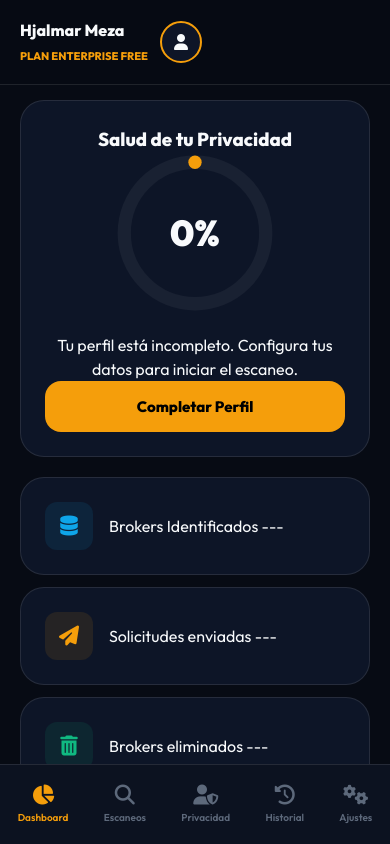
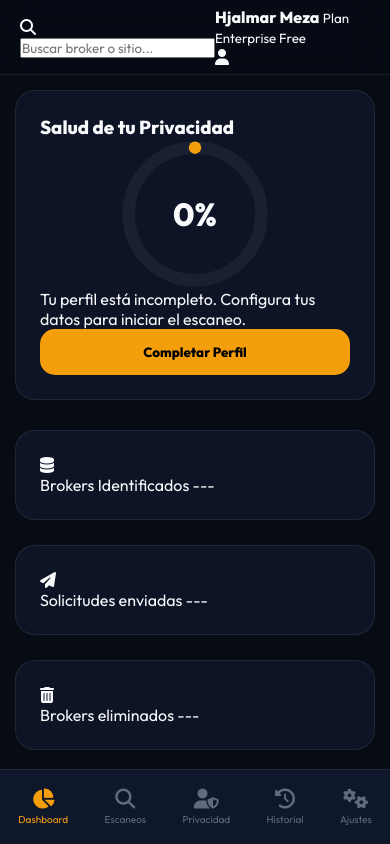
Before and after one commit to hjalmarmeza/vigilante-privacidad, a plain HTML site: page index.html in a window 390 px wide. Both pictures are taken after a click on the link "Dashboard". Shown: the top 844 px of the page. Drawn offline with Linux system fonts and the light colour scheme; no server answers.

Commit message:
Fix: Hardened navigation engine and robust status handling for robot

```diff
--- a/script.js
+++ b/script.js
@@ -1,115 +1,122 @@
 document.addEventListener('DOMContentLoaded', () => {
-    // --- 1. CORE NAVIGATION ---
-    const navItems = document.querySelectorAll('.nav-item, .nav-item-mobile');
+    console.log('--- VIGILANTE OS: SYSTEM START ---');
+
+    // 1. SELECTORES DE NAVEGACIÓN
+    const navButtons = document.querySelectorAll('.nav-item, .nav-item-mobile');
     const sections = document.querySelectorAll('.view-section');
-    const configModal = document.getElementById('configModal');
+    const modal = document.getElementById('configModal');
 
-    function switchView(viewId) {
+    // 2. MOTOR DE NAVEGACIÓN (DEFINITIVO)
+    function navigate(viewId) {
+        console.log('Navegando a:', viewId);
+
+        // Caso Ajustes (Abrir Modal)
         if (viewId === 'configuracion' || viewId === 'ajustes') {
-            configModal.classList.add('active');
+            if (modal) modal.classList.add('active');
             return;
         }
 
-        navItems.forEach(item => {
-            const vid = item.getAttribute('data-view');
-            item.classList.toggle('active', vid === viewId);
+        // Toggles de Botones y Secciones
+        navButtons.forEach(btn => {
+            const btnView = btn.getAttribute('data-view');
+            btn.classList.toggle('active', btnView === viewId);
         });
 
         sections.forEach(sec => {
-            const isMatch = sec.id === `${viewId}-view`;
-            sec.classList.toggle('active', isMatch);
+            // Buscamos la sección por ID (asegurando que coincida con el data-view)
+            const sectionTarget = `${viewId}-view`;
+            if (sec.id === sectionTarget) {
+                sec.classList.add('active');
+                sec.style.display = 'block'; // Fuerza visibilidad
+            } else {
+                sec.classList.remove('active');
+                sec.style.display = 'none'; // Fuerza ocultamiento
+            }
         });
 
-        configModal.classList.remove('active');
+        // Cerrar modal si se navega a otra sección
+        if (modal) modal.classList.remove('active');
     }
 
-    navItems.forEach(item => {
-        item.addEventListener('click', (e) => {
+    // Vincular Eventos de Navegación
+    navButtons.forEach(btn => {
+        btn.addEventListener('click', (e) => {
             e.preventDefault();
-            const view = item.getAttribute('data-view');
-            switchView(view);
+            const target = btn.getAttribute('data-view');
+            navigate(target);
         });
     });
 
-    // --- 2. MODAL CONTROLS ---
+    // 3. CONTROL DE MODAL
     const openConfigBtn = document.getElementById('openConfig');
     const closeModalBtn = document.querySelector('.close-modal');
 
-    if (openConfigBtn) openConfigBtn.onclick = () => configModal.classList.add('active');
-    if (closeModalBtn) closeModalBtn.onclick = () => configModal.classList.remove('active');
+    if (openConfigBtn) openConfigBtn.onclick = () => modal.classList.add('active');
+    if (closeModalBtn) closeModalBtn.onclick = () => modal.classList.remove('active');
+    window.onclick = (e) => { if (e.target === modal) modal.classList.remove('active'); };
 
-    window.onclick = (e) => {
-        if (e.target === configModal) configModal.classList.remove('active');
-    };
-
-    // --- 3. AÑADIR EMAIL (REPARADO Y AUDITADO) ---
+    // 4. FUNCIONALIDAD: AÑADIR EMAILS (PERFIL)
     const addEmailBtn = document.getElementById('addEmailBtn');
     const emailInput = document.getElementById('emailInput');
     const emailList = document.getElementById('emailList');
-    let userEmails = [];
+    let emailsArray = [];
 
     if (addEmailBtn) {
         addEmailBtn.addEventListener('click', (e) => {
             e.preventDefault();
-            const email = emailInput.value.trim();
-            if (email && email.includes('@')) {
-                if (!userEmails.includes(email)) {
-                    userEmails.push(email);
-                    renderEmails();
+            const val = emailInput.value.trim();
+            if (val && val.includes('@')) {
+                if (!emailsArray.includes(val)) {
+                    emailsArray.push(val);
+                    renderChips();
                     emailInput.value = '';
                 }
-            } else {
-                alert('Ingrese un email válido');
             }
         });
     }
 
-    function renderEmails() {
+    function renderChips() {
         emailList.innerHTML = '';
-        userEmails.forEach((email, idx) => {
+        emailsArray.forEach((em, i) => {
             const chip = document.createElement('div');
-            chip.style = 'background: rgba(245, 158, 11, 0.1); color: #f59e0b; padding: 6px 12px; border-radius: 8px; margin: 4px; display: inline-flex; align-items: center; gap: 8px; border: 1px solid rgba(245, 158, 11, 0.2); font-size: 13px;';
-            chip.innerHTML = `<span>${email}</span><i class="fas fa-times" style="cursor:pointer" onclick="window.delEmail(${idx})"></i>`;
+            chip.style = 'background:rgba(245,158,11,0.1);color:#f59e0b;padding:5px 10px;border-radius:8px;margin:4px;display:inline-flex;align-items:center;gap:8px;border:1px solid rgba(245,158,11,0.2);font-size:12px;';
+            chip.innerHTML = `<span>${em}</span><i class="fas fa-times" style="cursor:pointer" onclick="window.delEm(${i})"></i>`;
             emailList.appendChild(chip);
         });
     }
 
-    window.delEmail = (idx) => {
-        userEmails.splice(idx, 1);
-        renderEmails();
-    };
+    window.delEm = (i) => { emailsArray.splice(i, 1); renderChips(); };
 
-    // --- 4. DATA INTEGRATION (FIRESTORE) ---
+    // 5. DATA SYNC (FIRESTORE)
     const db = window.firebaseDb;
     const tools = window.firestoreTools;
 
     if (db && tools) {
-        tools.onSnapshot(tools.collection(db, "brokers"), (snapshot) => {
-            const data = snapshot.docs.map(d => ({id: d.id, ...d.data()}));
-            updateDashboard(data);
+        tools.onSnapshot(tools.collection(db, "brokers"), (snap) => {
+            const brokers = snap.docs.map(d => ({id:d.id, ...d.data()}));
+            updateUI(brokers);
         });
     }
 
-    function updateDashboard(brokers) {
+    function updateUI(brokers) {
         // Stats
         const total = brokers.length;
         const sent = brokers.filter(b => ['enviado', 'en_proceso'].includes((b.status || '').toLowerCase())).length;
         const deleted = brokers.filter(b => (b.status || '').toLowerCase() === 'eliminado').length;
 
-        // Inyectar con seguridad
-        const setVal = (sel, val) => { const el = document.querySelector(sel); if(el) el.textContent = val; };
-        setVal('.mini-stats:nth-child(1) .mini-value', total);
-        setVal('.mini-stats:nth-child(2) .mini-value', sent);
-        setVal('.mini-stats:nth-child(3) .mini-value', deleted);
+        const updateText = (s, v) => { const el = document.querySelector(s); if(el) el.textContent = v; };
+        updateText('.mini-stats:nth-child(1) .mini-value', total);
+        updateText('.mini-stats:nth-child(2) .mini-value', sent);
+        updateText('.mini-stats:nth-child(3) .mini-value', deleted);
 
-        // Circular Score
+        // Circle
         const score = total > 0 ? Math.round((deleted / total) * 100) : 0;
-        const circle = document.querySelector('.circle');
+        const circ = document.querySelector('.circle');
         const pct = document.querySelector('.percentage');
-        if (circle) circle.style.strokeDasharray = `${score}, 100`;
+        if (circ) circ.style.strokeDasharray = `${score}, 100`;
         if (pct) pct.textContent = `${score}%`;
 
-        // Render Table
+        // Table
         const tbody = document.querySelector('.broker-table tbody');
         if (tbody) {
             tbody.innerHTML = '';
@@ -117,11 +124,11 @@ document.addEventListener('DOMContentLoaded', () => {
                 const status = (b.status || 'pendiente').toLowerCase();
                 const tr = document.createElement('tr');
                 tr.innerHTML = `
-                    <td><strong style="color:#fff">${b.name}</strong></td>
-                    <td><span class="badge ${b.risk === 'Alto' || b.risk === 'Extremadamente Alto' ? 'high' : 'medium'}">${b.risk}</span></td>
+                    <td><strong>${b.name}</strong></td>
+                    <td><span class="badge ${status === 'enviado' ? 'medium' : 'high'}">${b.risk || 'Alto'}</span></td>
                     <td>${new Date().toLocaleDateString()}</td>
                     <td><span class="status-${status}">${status.toUpperCase()}</span></td>
-                    <td><button class="btn-icon" onclick="window.action('${b.name}')"><i class="fas fa-paper-plane"></i></button></td>
+                    <td><button class="btn-icon" onclick="window.requestAction('${b.name}')"><i class="fas fa-paper-plane"></i></button></td>
                 `;
                 tbody.appendChild(tr);
             });
@@ -129,4 +136,4 @@ document.addEventListener('DOMContentLoaded', () => {
     }
 });
 
-window.action = (name) => alert('Solicitud enviada a ' + name);
+window.requestAction = (name) => alert('Solicitud enviada para ' + name);
--- a/style.css
+++ b/style.css
@@ -1,146 +1,84 @@
-/*
-   VIGILANTE PRIVACIDAD - CORE DESIGN SYSTEM (MOBILE FIRST)
-   =========================================================
-*/
-
 :root {
     --bg: #070b14;
-    --card-bg: rgba(15, 23, 42, 0.9);
-    --border: rgba(255, 255, 255, 0.1);
+    --card-bg: rgba(15, 23, 42, 0.85);
+    --border: rgba(255, 255, 255, 0.08);
     --accent: #f59e0b;
     --text: #f8fafc;
     --text-muted: #94a3b8;
     --green: #10b981;
     --red: #ef4444;
-    --sidebar-w: 260px;
 }
 
-* {
-    margin: 0; padding: 0; box-sizing: border-box;
-    font-family: 'Outfit', sans-serif;
-    -webkit-tap-highlight-color: transparent;
+* { margin:0; padding:0; box-sizing:border-box; font-family:'Outfit',sans-serif; -webkit-tap-highlight-color:transparent; }
+body { background:var(--bg); color:var(--text); overflow-x:hidden; min-height:100vh; }
+
+/* NAVEGACIÓN - FORZAR BLOQUES */
+.view-section { display: none; width: 100%; transition: opacity 0.3s; }
+.view-section.active { display: block !important; opacity: 1; }
+
+.main-content {
+    margin-left: 260px; padding: 30px; padding-top: 100px;
+    transition: all 0.3s ease;
 }
 
-body {
-    background: var(--bg); color: var(--text);
-    overflow-x: hidden; min-height: 100vh;
-    line-height: 1.5;
+/* TOP BAR */
+.top-bar {
+    position: fixed; top: 0; left: 260px; right: 0;
+    height: 80px; background: rgba(7,11,20,0.9);
+    backdrop-filter: blur(20px); border-bottom: 1px solid var(--border);
+    display: flex; align-items: center; justify-content: space-between;
+    padding: 0 30px; z-index: 1000;
 }
 
-/* =============================================
-   MÓVIL - DISEÑO PRIORITARIO (MOBILE FIRST)
-   ============================================= */
-
-.app-container { width: 100%; min-height: 100vh; display: block; }
-
-/* Sidebar oculta en móvil siempre */
-.sidebar { display: none; }
-
-.main-content {
-    margin-left: 0 !important;
-    padding: 20px;
-    padding-top: 100px;
-    padding-bottom: 90px;
-    width: 100%;
+/* SIDEBAR (ESCRITORIO) */
+.sidebar {
+    width: 260px; background: #0f172a; border-right: 1px solid var(--border);
+    height: 100vh; position: fixed; padding: 40px 24px; z-index: 1500;
 }
 
-/* TOP BAR FIJO MÓVIL */
-.top-bar {
-    position: fixed; top: 0; left: 0; right: 0;
-    height: 85px; background: rgba(7, 11, 20, 0.95);
-    backdrop-filter: blur(20px); border-bottom: 1px solid var(--border);
-    display: flex !important; align-items: center; justify-content: space-between;
-    padding: 0 20px; z-index: 2000;
+/* MOBILE DESIGN OVERRIDES */
+@media (max-width: 850px) {
+    .sidebar { display: none; }
+    .main-content { margin-left: 0; padding: 15px; padding-top: 90px; padding-bottom: 100px; }
+    .top-bar { left: 0; height: 75px; padding: 0 20px; }
+
+    .mobile-nav {
+        display: flex !important; position: fixed; bottom: 0; left: 0; right: 0;
+        height: 75px; background: #0f172a; border-top: 1px solid var(--border);
+        justify-content: space-around; align-items: center; z-index: 2000;
+    }
+    .nav-item-mobile { color: var(--text-muted); text-decoration: none; display: flex; flex-direction: column; align-items: center; gap: 4px; font-size: 10px; opacity: 0.6; }
+    .nav-item-mobile.active { color: var(--accent); opacity: 1; }
+    .nav-item-mobile i { font-size: 20px; }
+
+    .dashboard-grid { display: flex; flex-direction: column; gap: 15px; }
+    .stats-row { display: flex; flex-direction: column; gap: 10px; }
 }
 
-.search-bar { display: none !important; }
+/* CARDS & TABLES */
+.glass-card { background: var(--card-bg); border: 1px solid var(--border); border-radius: 20px; padding: 24px; margin-bottom: 15px; }
+.broker-table-wrapper { overflow-x: auto; -webkit-overflow-scrolling: touch; }
+.broker-table { min-width: 550px; width: 100%; border-collapse: collapse; }
+.broker-table td, .broker-table th { padding: 12px; text-align: left; border-bottom:1px solid rgba(255,255,255,0.03); }
 
-.user-profile { display: flex; align-items: center; gap: 12px; }
-.user-info { text-align: left; }
-.user-info strong { display: block; font-size: 16px; font-weight: 800; }
-.user-info small { color: var(--accent); font-size: 11px; text-transform: uppercase; font-weight: 700; }
-.avatar { width: 42px; height: 42px; border-radius: 50%; background: var(--card-bg); border: 2px solid var(--accent); display: flex; align-items: center; justify-content: center; overflow: hidden; }
+/* CIRCLE */
+.circle-chart { width: 150px; height: 150px; position: relative; margin: 0 auto; }
+.circle-bg { fill: none; stroke: rgba(255,255,255,0.05); stroke-width: 3; }
+.circle { fill: none; stroke: var(--accent); stroke-width: 3; stroke-linecap: round; transition: stroke-dasharray 0.5s; }
+.percentage { position: absolute; top: 50%; left: 50%; transform: translate(-50%, -50%); font-size: 32px; font-weight: 800; }
 
-/* DASHBOARD - TARJETAS APILADAS */
-.dashboard-grid {
-    display: flex !important; flex-direction: column !important; gap: 20px !important;
-    width: 100% !important;
-}
+/* MODAL */
+.modal { position: fixed; top: 0; left: 0; width: 100%; height: 100%; background: rgba(0,0,0,0.9); display: none; align-items: center; justify-content: center; z-index: 5000; }
+.modal.active { display: flex !important; }
+.modal-content { background: #0f172a; border-radius: 24px; padding: 25px; width: 95%; max-width: 500px; position: relative; }
 
-.glass-card {
-    background: var(--card-bg); border: 1px solid var(--border);
-    border-radius: 24px; padding: 24px; width: 100% !important;
-}
+/* BADGES */
+.badge { padding: 3px 10px; border-radius: 100px; font-size: 10px; font-weight: 700; }
+.badge.high { background: rgba(239, 68, 68, 0.1); color: var(--red); }
+.badge.medium { background: rgba(245, 158, 11, 0.1); color: var(--accent); }
 
-/* SALUD CARD - FIX TAMAÑO */
-.score-card { width: 100% !important; text-align: center; }
-.circle-chart {
-    width: 160px; height: 160px; position: relative; margin: 0 auto 20px auto;
-}
-.circular-chart { display: block; width: 100%; height: 100%; }
-.circle-bg { fill: none; stroke: rgba(255,255,255,0.05); stroke-width: 3; }
-.circle { fill: none; stroke: var(--accent); stroke-width: 3; stroke-linecap: round; transition: stroke-dasharray 0.5s ease; }
-.percentage { position: absolute; top: 50%; left: 50%; transform: translate(-50%, -50%); font-size: 36px; font-weight: 900; }
+.status-enviado { color: var(--green); font-weight: 700; }
+.status-pendiente { color: var(--text-muted); }
 
-/* MINI STATS - GRID 1 COLUMNA */
-.stats-row {
-    display: grid !important; grid-template-columns: 1fr !important; gap: 12px !important;
-}
-.mini-stats { display: flex; align-items: center; gap: 16px; }
-.mini-icon { width: 48px; height: 48px; border-radius: 12px; display: flex; align-items: center; justify-content: center; font-size: 20px; flex-shrink: 0; }
-.mini-icon.cyan { background: rgba(14, 165, 233, 0.1); color: #0ea5e9; }
-.mini-icon.amber { background: rgba(245, 158, 11, 0.1); color: #f59e0b; }
-.mini-icon.green { background: rgba(16, 185, 129, 0.1); color: #10b981; }
-
-/* TABLA - FIX SCROLL */
-.table-section { overflow: hidden !important; }
-.broker-table-wrapper {
-    overflow-x: auto !important; width: 100% !important;
-    -webkit-overflow-scrolling: touch;
-    margin-top: 15px;
-}
-.broker-table { min-width: 600px; width: 100%; border-collapse: collapse; }
-.broker-table th { text-align: left; padding: 12px; color: var(--text-muted); font-size: 11px; border-bottom: 1px solid var(--border); }
-.broker-table td { padding: 16px 12px; border-bottom: 1px solid rgba(255,255,255,0.03); font-size: 14px; }
-
-/* NAV INFERIOR */
-.mobile-nav {
-    display: flex !important; position: fixed !important; bottom: 0; left: 0; right: 0;
-    height: 80px; background: #0c1220; border-top: 1px solid var(--border);
-    justify-content: space-around; align-items: center; z-index: 5000;
-    padding-bottom: env(safe-area-inset-bottom);
-}
-.nav-item-mobile {
-    color: var(--text-muted); text-decoration: none; display: flex; flex-direction: column; align-items: center; gap: 5px; opacity: 0.6;
-}
-.nav-item-mobile i { font-size: 20px; }
-.nav-item-mobile span { font-size: 10px; font-weight: 600; }
-.nav-item-mobile.active { color: var(--accent); opacity: 1; }
-
-/* MODAL - DISEÑO APP NATIVA */
-.modal {
-    position: fixed !important; top: 0; left: 0; width: 100vw; height: 100vh;
-    background: rgba(0, 0, 0, 0.9); z-index: 10000; display: none;
-    align-items: flex-end; /* Abre desde abajo en móvil */
-}
-.modal.active { display: flex !important; }
-.modal-content {
-    background: #0f172a; border-radius: 32px 32px 0 0; padding: 30px;
-    width: 100%; max-height: 90vh; overflow-y: auto;
-    animation: slideUp 0.3s ease-out;
-}
-@keyframes slideUp { from { transform: translateY(100%); } to { transform: translateY(0); } }
-
-/* ESCRITORIO - SOLO SI ES PANTALLA GRANDE */
-@media (min-width: 1024px) {
-    .sidebar { display: flex; }
-    .main-content { margin-left: var(--sidebar-w) !important; padding: 40px; }
-    .top-bar { left: var(--sidebar-w) !important; background: transparent; backdrop-filter: none; border-bottom: none; }
-    .dashboard-grid { display: grid !important; grid-template-columns: repeat(3, 1fr) !important; }
-    .stats-row { grid-column: span 2 !important; display: grid !important; grid-template-columns: repeat(3, 1fr) !important; }
-    .mobile-nav { display: none !important; }
-}
-
-/* BOTONES */
-.btn-primary { background: var(--accent); color: #000; border: none; padding: 16px; border-radius: 16px; font-weight: 800; width: 100%; font-size: 15px; }
-.btn-secondary { background: rgba(255,255,255,0.05); color: #fff; border: 1px solid var(--border); padding: 12px; border-radius: 12px; cursor: pointer; }
+.btn-primary { background: var(--accent); color: #000; border: none; padding: 15px; border-radius: 15px; font-weight: 800; width: 100%; cursor: pointer; }
+.btn-icon { background: rgba(255,255,255,0.05); color: #fff; border: 1px solid var(--border); width: 40px; height: 40px; border-radius: 10px; cursor: pointer; }
```
